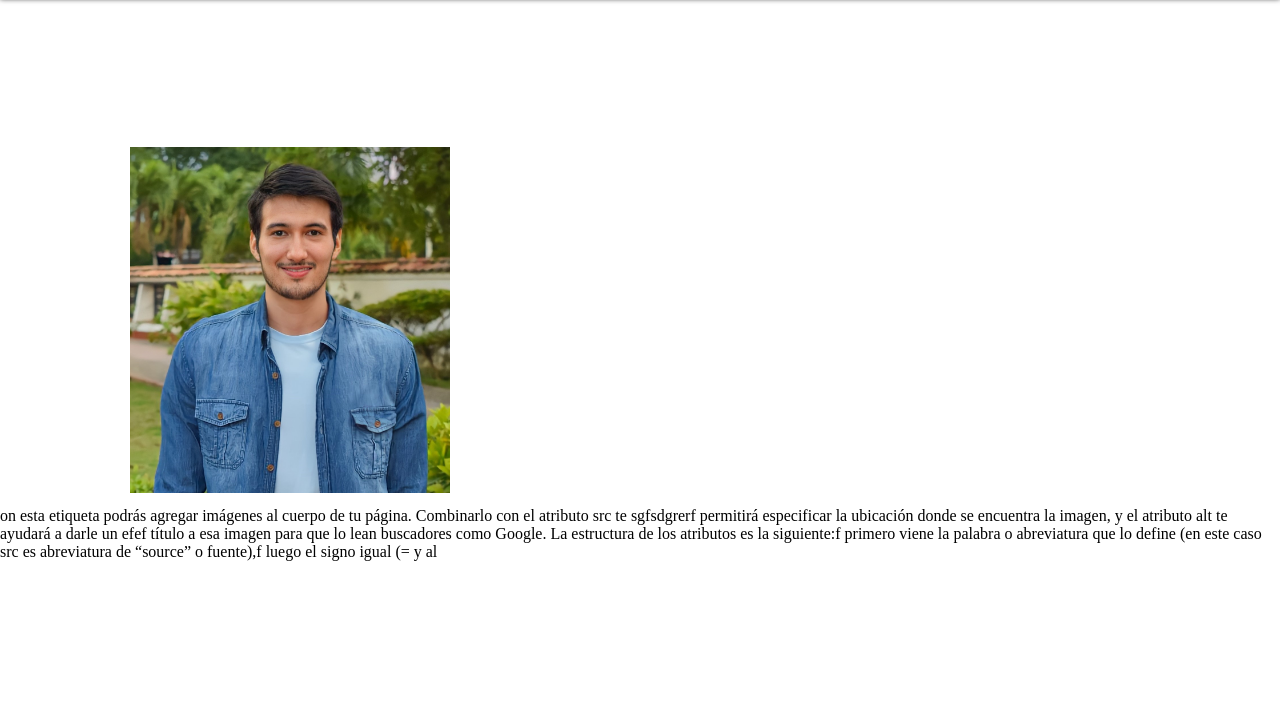
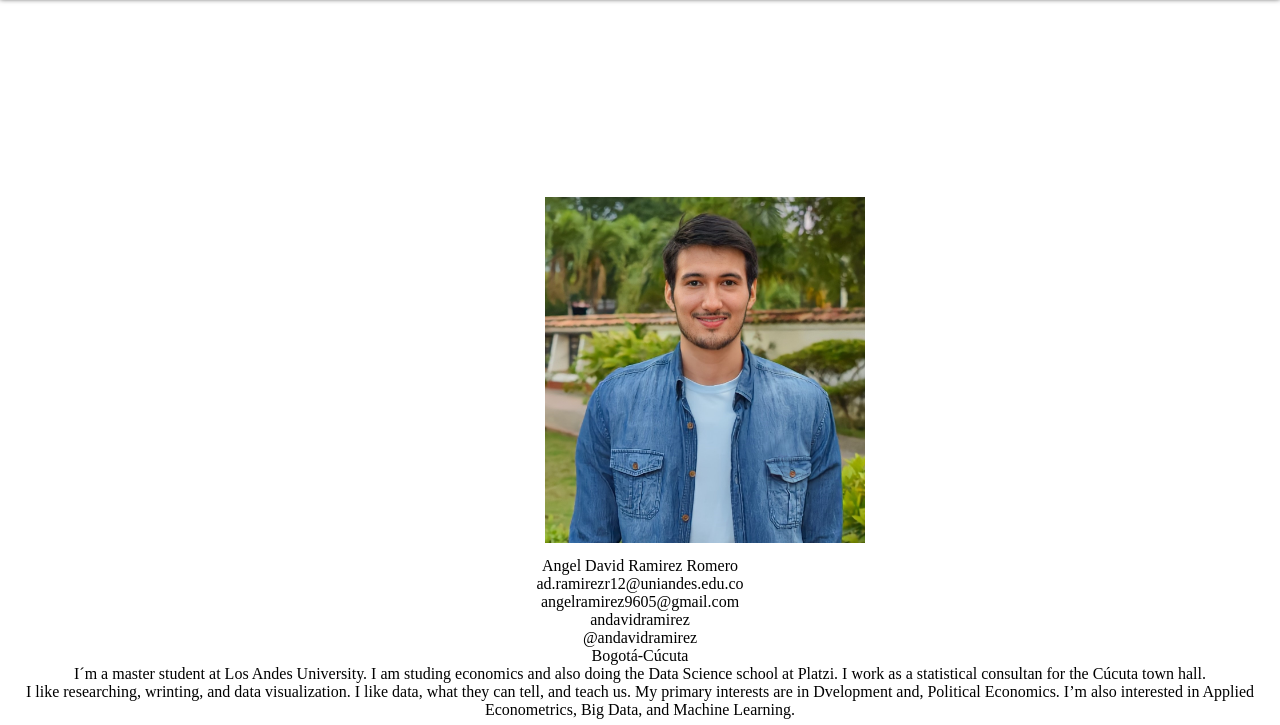
Before and after one commit to andavidramirez/andavidramirez.github.io, a plain HTML site: page index.html in a window 1280 px wide. Shown: the part 75-800 px from the top of the page. Drawn offline with Linux system fonts and the light colour scheme.

Commit message:
completando el contenido de las sections

```diff
--- a/estilowebsite.css
+++ b/estilowebsite.css
@@ -49,14 +49,12 @@ header nav a
     padding: 5px 15px;
  }
 
-section .contenido
+main
 {
-    padding: 5px 5px;
-    font-family: Arial, Helvetica, sans-serif;
-    font-size: 200px;
-    max-width: 100%;
+    margin-top: 200px;
+    text-align: center;
+}
 
-}
 
 section img
 {
@@ -64,9 +62,3 @@ section img
     margin-left: 130px;
     margin-bottom: 10px;
 }
-
-section div
-{
-    max-width: 100%;
-    text-align: right;
-}
--- a/index.html
+++ b/index.html
@@ -32,6 +32,12 @@
             <img src="assets/Angel.jpg" alt="foto de perfil"</a>
         </section>
         <section class="info">
+            <div>Angel David Ramirez Romero</div>
+            <div>ad.ramirezr12@uniandes.edu.co</div>
+            <div>angelramirez9605@gmail.com</div>
+            <div>andavidramirez</div>
+            <div>@andavidramirez</div>
+            <div>Bogotá-Cúcuta</div>
 
         </section>
         <section class="logolinks">
@@ -39,13 +45,13 @@
 
         </section>
         <section class="text">
-            <p>
-            on esta etiqueta podrás agregar imágenes al cuerpo de tu página. Combinarlo con el atributo src te sgfsdgrerf
-            permitirá especificar la ubicación donde se encuentra la imagen, y el atributo alt te ayudará a darle un efef
-            título a esa imagen para que lo lean buscadores como Google. La estructura de los atributos es la siguiente:f
-            primero viene la palabra o abreviatura que lo define (en este caso src es abreviatura de “source” o fuente),f
-            luego el signo igual (= y al
-            </p>
+            <p>I´m a master student at Los Andes University.
+               I am studing economics and also doing the Data Science school at Platzi.
+               I work as a statistical consultan for the Cúcuta town hall.</p>
+            <p>I like researching, wrinting, and data visualization. I like data, what they can tell, and teach us.
+               My primary interests are in Dvelopment and, Political Economics.
+               I’m also interested in Applied Econometrics, Big Data, and Machine Learning.</p>
+
         </section>
 
     </main>
```
